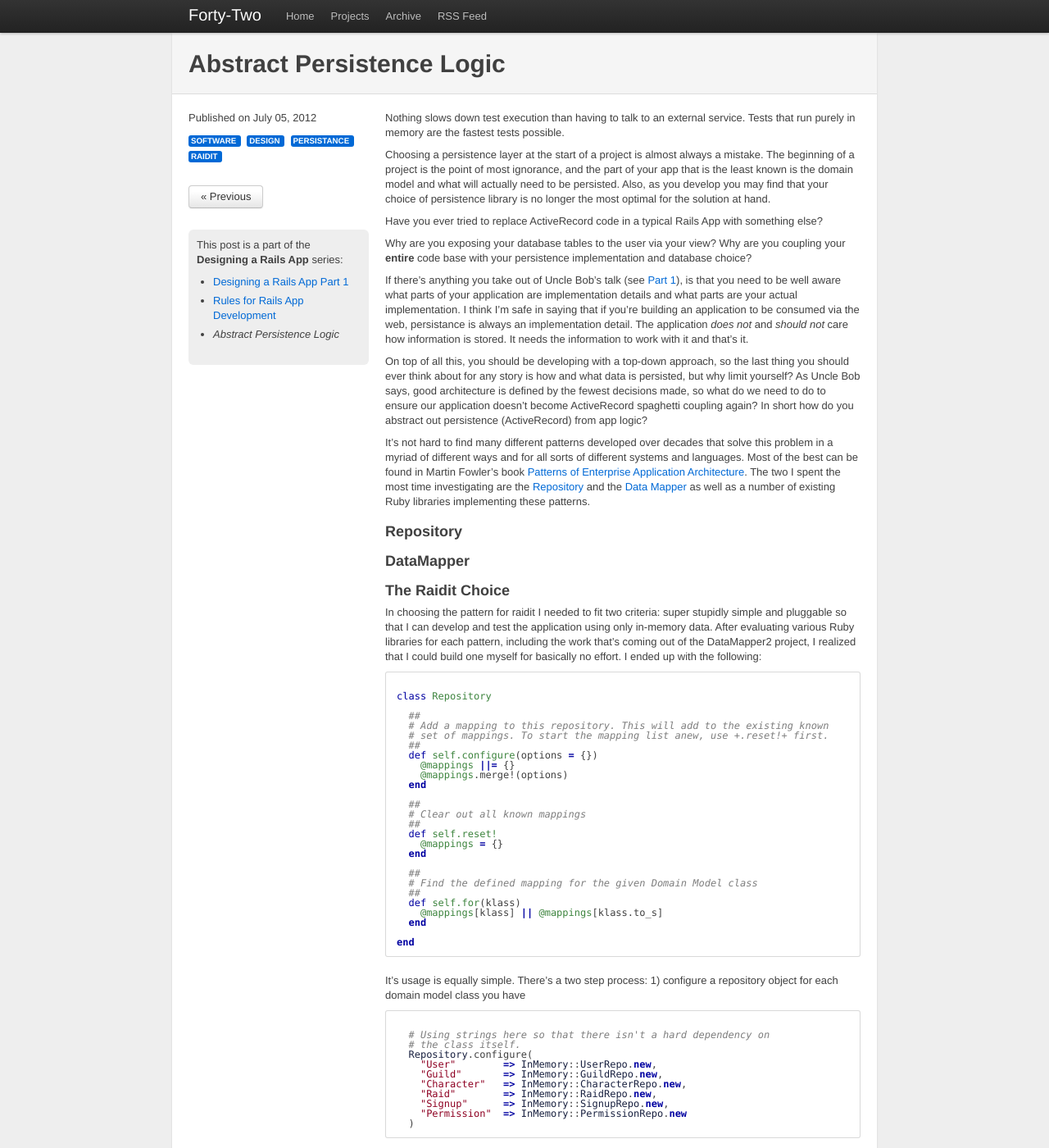
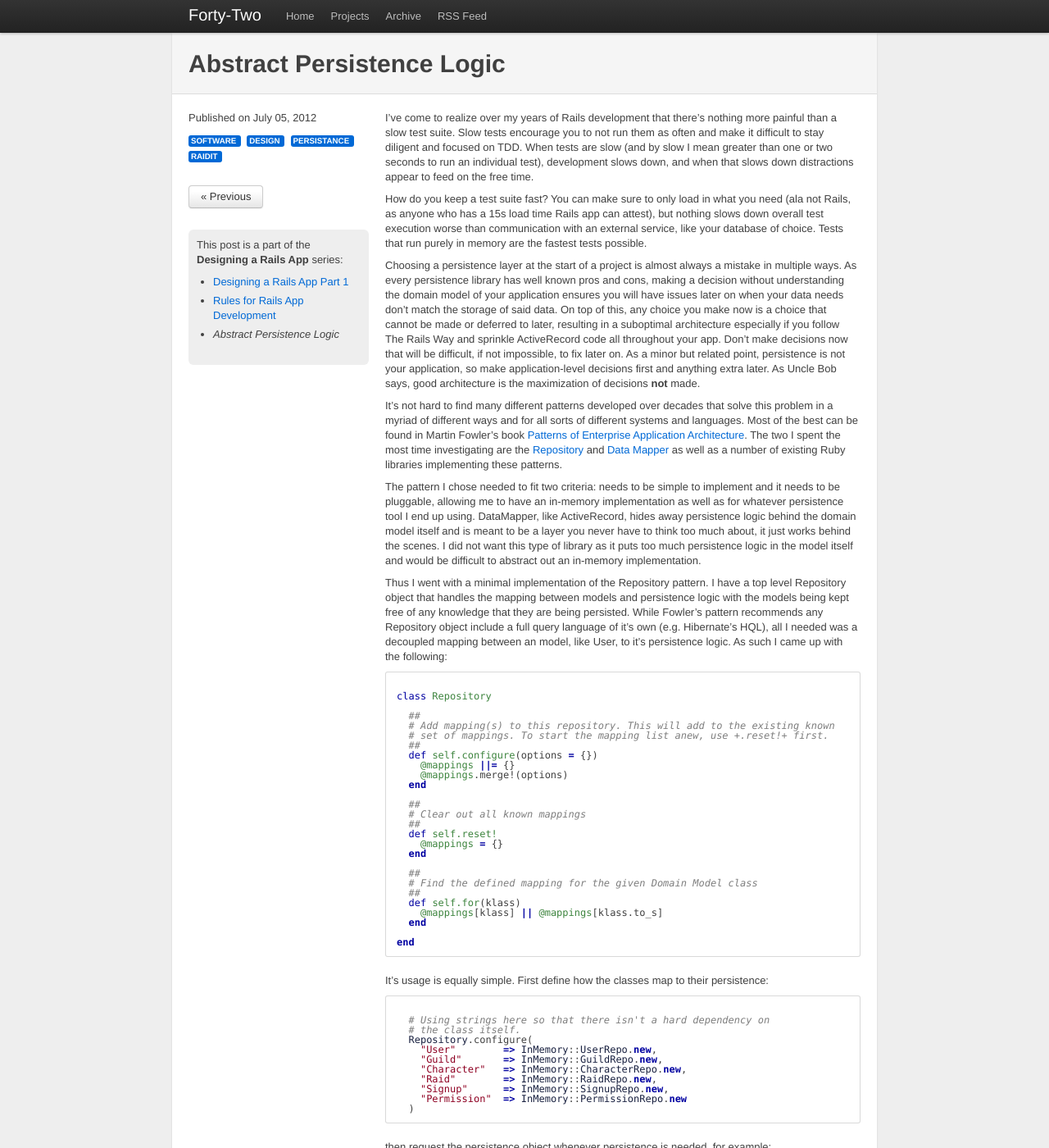
Before and after one commit to jasonroelofs/website, a Jekyll site: the page built from _posts/2012-07-05-next_post.markdown, in a window 1280 px wide and 1400 px high. Shown: the whole window at 82% size. Built offline with Jekyll 4.4.1, drawn with Linux system fonts in a browser that asks for light colours; Markdown is read by kramdown in place of the engine named in the settings; comment, search, counter and statistics services are not loaded; some of the changed text lies outside the part shown.

Commit message:
Draft 2 with beginnings of flow and info

```diff
--- a/_posts/2012-07-05-next_post.markdown
+++ b/_posts/2012-07-05-next_post.markdown
@@ -10,34 +10,23 @@ tags:
   - raidit
 ---
 
-Nothing slows down test execution than having to talk to an external service. Tests that run purely in memory are the fastest tests possible.
+I've come to realize over my years of Rails development that there's nothing more painful than a slow test suite. Slow tests encourage you to not run them as often and make it difficult to stay diligent and focused on TDD. When tests are slow (and by slow I mean greater than one or two seconds to run an individual test), development slows down, and when that slows down distractions appear to feed on the free time.
 
-Choosing a persistence layer at the start of a project is almost always a mistake. The beginning of a project is the point of most ignorance, and the part of your app that is the least known is the domain model and what will actually need to be persisted. Also, as you develop you may find that your choice of persistence library is no longer the most optimal for the solution at hand.
+How do you keep a test suite fast? You can make sure to only load in what you need (ala not Rails, as anyone who has a 15s load time Rails app can attest), but nothing slows down overall test execution worse than communication with an external service, like your database of choice. Tests that run purely in memory are the fastest tests possible.
 
-Have you ever tried to replace ActiveRecord code in a typical Rails App with something else?
+Choosing a persistence layer at the start of a project is almost always a mistake in multiple ways. As every persistence library has well known pros and cons, making a decision without understanding the domain model of your application ensures you will have issues later on when your data needs don't match the storage of said data. On top of this, any choice you make now is a choice that cannot be made or deferred to later, resulting in a suboptimal architecture especially if you follow The Rails Way and sprinkle ActiveRecord code all throughout your app. Don't make decisions now that will be difficult, if not impossible, to fix later on. As a minor but related point, persistence is not your application, so make application-level decisions first and anything extra later. As Uncle Bob says, good architecture is the maximization of decisions **not** made.
 
-Why are you exposing your database tables to the user via your view? Why are you coupling your **entire** code base with your persistence implementation and database choice?
+It's not hard to find many different patterns developed over decades that solve this problem in a myriad of different ways and for all sorts of different systems and languages. Most of the best can be found in Martin Fowler's book [Patterns of Enterprise Application Architecture](http://martinfowler.com/books/eaa.html). The two I spent the most time investigating are the [Repository](http://martinfowler.com/eaaCatalog/repository.html) and [Data Mapper](http://martinfowler.com/eaaCatalog/dataMapper.html) as well as a number of existing Ruby libraries implementing these patterns.
 
-If there's anything you take out of Uncle Bob's talk (see [Part 1]({% post_url 2012-05-29-designing-a-rails-app-part-1 %})), is that you need to be well aware what parts of your application are implementation details and what parts are your actual implementation. I think I'm safe in saying that if you're building an application to be consumed via the web, persistance is always an implementation detail. The application *does not* and *should not* care how information is stored. It needs the information to work with it and that's it.
+The pattern I chose needed to fit two criteria: needs to be simple to implement and it needs to be pluggable, allowing me to have an in-memory implementation as well as for whatever persistence tool I end up using. DataMapper, like ActiveRecord, hides away persistence logic behind the domain model itself and is meant to be a layer you never have to think too much about, it just works behind the scenes. I did not want this type of library as it puts too much persistence logic in the model itself and would be difficult to abstract out an in-memory implementation.
 
-On top of all this, you should be developing with a top-down approach, so the last thing you should ever think about for any story is how and what data is persisted, but why limit yourself? As Uncle Bob says, good architecture is defined by the fewest decisions made, so what do we need to do to ensure our application doesn't become ActiveRecord spaghetti coupling again? In short how do you abstract out persistence (ActiveRecord) from app logic?
-
-It's not hard to find many different patterns developed over decades that solve this problem in a myriad of different ways and for all sorts of different systems and languages. Most of the best can be found in Martin Fowler's book [Patterns of Enterprise Application Architecture](http://martinfowler.com/books/eaa.html). The two I spent the most time investigating are the [Repository](http://martinfowler.com/eaaCatalog/repository.html) and the [Data Mapper](http://martinfowler.com/eaaCatalog/dataMapper.html) as well as a number of existing Ruby libraries implementing these patterns.
-
-### Repository
-
-### DataMapper
-
-
-### The Raidit Choice
-
-In choosing the pattern for raidit I needed to fit two criteria: super stupidly simple and pluggable so that I can develop and test the application using only in-memory data. After evaluating various Ruby libraries for each pattern, including the work that's coming out of the DataMapper2 project, I realized that I could build one myself for basically no effort. I ended up with the following:
+Thus I went with a minimal implementation of the Repository pattern. I have a top level Repository object that handles the mapping between models and persistence logic with the models being kept free of any knowledge that they are being persisted. While Fowler's pattern recommends any Repository object include a full query language of it's own (e.g. Hibernate's HQL), all I needed was a decoupled mapping between an model, like User, to it's persistence logic. As such I came up with the following:
 
 <pre><code data-language="ruby">
 class Repository
 
   ##
-  # Add a mapping to this repository. This will add to the existing known
+  # Add mapping(s) to this repository. This will add to the existing known
   # set of mappings. To start the mapping list anew, use +.reset!+ first.
   ##
   def self.configure(options = {})
@@ -62,7 +51,7 @@ class Repository
 end
 </code></pre>
 
-It's usage is equally simple. There's a two step process: 1) configure a repository object for each domain model class you have
+It's usage is equally simple. First define how the classes map to their persistence:
 
 <pre><code data-language="ruby">
   # Using strings here so that there isn't a hard dependency on
@@ -77,13 +66,15 @@ It's usage is equally simple. There's a two step process: 1) configure a reposit
   )
 </code></pre>
 
-All current in-memory repository objects are in a single file: [https://github.com/jasonroelofs/raidit/blob/master/app/repositories/in_memory.rb](https://github.com/jasonroelofs/raidit/blob/master/app/repositories/in_memory.rb), and their individual APIs simply evolve and grow according to the needs of the application.
-
-2) Request that repository object when you need to pass information back and forth.
+then request the persistence object whenever persistence is needed, for example:
 
 <pre><code data-language="ruby">
   user = User.new
   Repository.for(User).save(user)
 </code></pre>
 
-When I get to the point of requiring actual persistence, I'll be able to take the resulting InMemory API and very quickly build a wrapper for whatever persistence layer I choose. The biggest bonus of this is not the pluggable-ness but the fact that my tests can continue to use the in-memory repositories, staying crazy fast, and I'll have a small, self-contained test suite that does hit a database, so the overall test slowdown is minimal.
+This setup has a number of benefits outside of the decoupling of modes and persistence. With this layer, I'm able to have multiple implementations of persistence sitting right next to each other without problems. As the models don't know anything about the Repository objects I'm guarenteed to not have any persistence details leak out into the app. This also opens up the possibility of using different persistence for different models, if it comes to needing that. On top of all this, as I develop the application using purely in-memory persistence, I'll be evolving a full persistence API for raidit, documenting how to implement any other type of persistence.
+
+You can see the current implementation of the various in-memory repositories in [app/repositories/in_memory.rb](https://github.com/jasonroelofs/raidit/blob/master/app/repositories/in_memory.rb). You can also follow along on a gist I'll be continuously updating with full test suite timing runs here: [https://gist.github.com/2886208](https://gist.github.com/2886208).
+
+Tests and code that runs only in memory is wicked fast. Even cucumber is fast when run this way. So stop accepting slow tests as the norm and get back to productivity. Abstract out your persistance, stop coupling every piece of your application to ActiveRecord, and get back to developing software.
```
